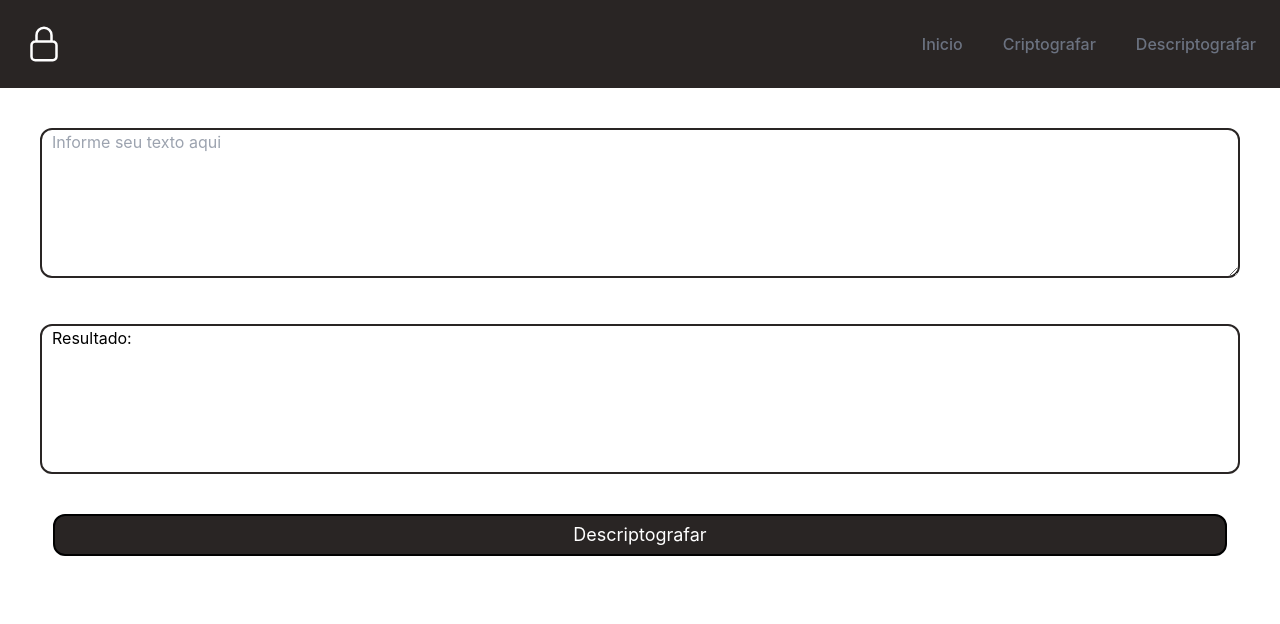
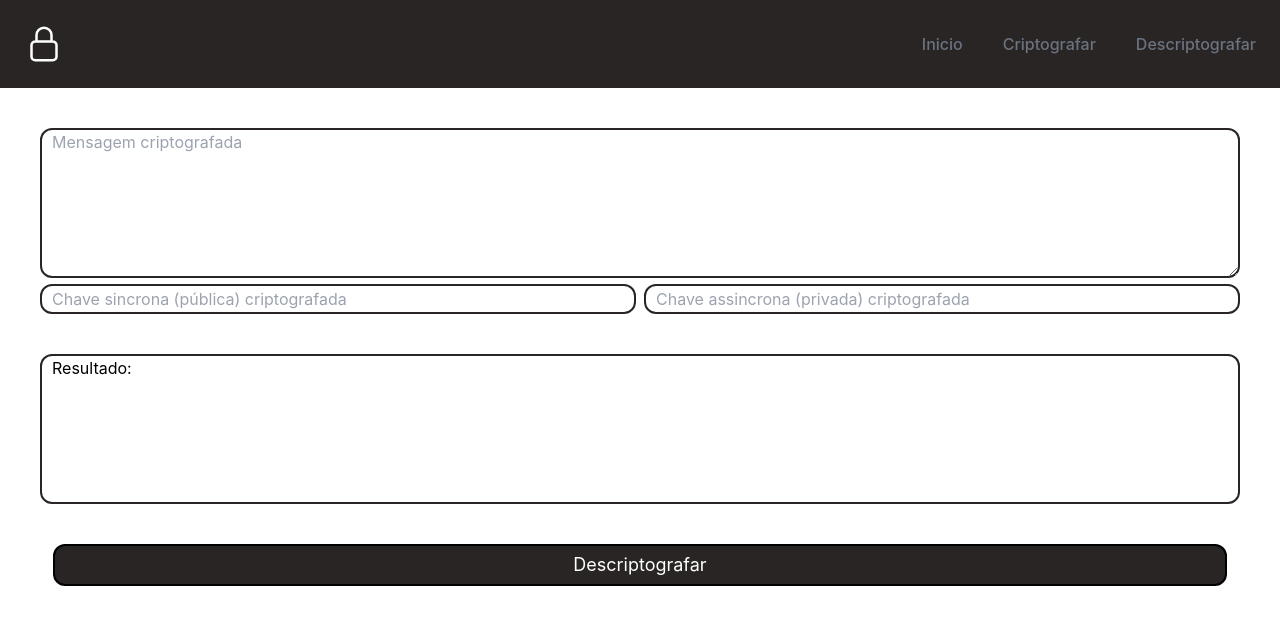
Before and after one commit to PedroLuisBrilhadori/application-RSAcryptography, a Next.js app: page /decrypt in a window 1280 px wide. Shown: the top 624 px of the page. Built offline with nearby package versions, Linux system fonts and the light colour scheme.

Commit message:
fix: remove form and change style of elements

```diff
--- /dev/null
+++ b/src/components/Button/index.tsx
@@ -0,0 +1,18 @@
+import { NextPage } from 'next';
+import React from 'react'
+
+interface Props {
+    text: String;
+}
+
+const Button: NextPage<Props> = (props) => {
+    const {text} = props;
+
+    return (
+        <div className='items-center w-full text-center mb-10'>
+            <button className='self-center text-center bg-stone-800 w-11/12 rounded-xl text-white text-lg p-[5px] border-black border-2'>{text}</button>
+        </div>
+    )
+}
+
+export default Button;
--- a/src/components/ButtonSubmit/index.tsx
+++ /dev/null
@@ -1,18 +0,0 @@
-import { NextPage } from 'next';
-import React from 'react'
-
-interface Props {
-    text: String;
-}
-
-const ButtonSubmit: NextPage<Props> = (props) => {
-    const {text} = props;
-
-    return (
-        <div className='items-center w-full text-center'>
-            <button type='submit' className='self-center text-center bg-stone-800 w-11/12 rounded-xl text-white text-lg p-[5px] border-black border-2'>{text}</button>
-        </div>
-    )
-}
-
-export default ButtonSubmit;
--- a/src/pages/decrypt.tsx
+++ b/src/pages/decrypt.tsx
@@ -1,30 +1,41 @@
 import React, { useState } from 'react'
-import ButtonSubmit from '../components/ButtonSubmit';
+import Button from '../components/Button';
 import Header from '../components/Header'
 import ResultText from '../components/ResultText'
 
 export default function Decrypt() {
   const [changeText, setChangeText] = useState('');
+  const [changeKeyPrivateText, setChangeKeyPrivateText] = useState('');
+  const [changeKeyPublicText, setChangeKeyPublicText] = useState('');
 
-  function handleOnChange(e: any){
+  function handleOnChangeText(e: any){
     setChangeText(e.target.value);
+  }
+
+  function handleOnChangeKeyPublic(e: any){
+    setChangeKeyPublicText(e.target.value);
+  }
+
+  function handleOnChangeKeyPrivate(e: any){
+    setChangeKeyPrivateText(e.target.value);
   }
 
   return (
     <>
       <Header />
+        <div className='mx-10 mt-10 w-auto h-max'>
+          <textarea placeholder='Mensagem criptografada' className='w-full h-[150px] rounded-xl bg-white border-2 border-stone-800 text-black pl-[10px] overflow-auto' id='textDecrypt' onChange={handleOnChangeText} value={changeText} />
+        </div>
 
-      <form action='/api/' method='post'>
-        <div className='m-10 w-auto h-max'>
-          <textarea placeholder='Informe seu texto aqui' className='w-full h-[150px] rounded-xl bg-white border-2 border-stone-800 text-black pl-[10px] overflow-auto' id='textDecrypt' onChange={handleOnChange}>
-            {changeText}
-          </textarea>
+        <div className='mx-10 w-auto h-max flex'>
+          <input type='number' placeholder='Chave sincrona (pública) criptografada' className='w-full h-[30px] rounded-xl bg-white border-2 border-stone-800 text-black pl-[10px] overflow-auto mr-2' id='textDecrypt' onChange={handleOnChangeKeyPublic} value={changeKeyPublicText} />
+
+          <input type='number' placeholder='Chave assincrona (privada) criptografada' className='w-full h-[30px] rounded-xl bg-white border-2 border-stone-800 text-black pl-[10px] overflow-auto' id='textDecrypt' onChange={handleOnChangeKeyPrivate} value={changeKeyPrivateText} />
         </div>
 
         <ResultText result='Resultado:' id='textResult' />
 
-        <ButtonSubmit text='Descriptografar' />
-      </form>
+        <Button text='Descriptografar' />
     </>
   )
 }
--- a/src/pages/encrypt.tsx
+++ b/src/pages/encrypt.tsx
@@ -1,5 +1,5 @@
 import React, {useState} from 'react'
-import ButtonSubmit from '../components/ButtonSubmit';
+import Button from '../components/Button';
 import Header from '../components/Header'
 import ResultText from '../components/ResultText'
 
@@ -16,14 +16,12 @@ export default function Encrypt() {
 
       <form action='/api/' method='post'>
         <div className='m-10 w-auto h-max'>
-          <textarea placeholder='Informe seu texto aqui' className='w-full h-[150px] rounded-xl bg-white border-2 border-stone-800 text-black pl-[10px] overflow-auto' id='textEncrypt' onChange={handleOnChange}>
-            {changeText}
-          </textarea>
+          <textarea placeholder='Texto' className='w-full h-[150px] rounded-xl bg-white border-2 border-stone-800 text-black pl-[10px] overflow-auto' id='textEncrypt' onChange={handleOnChange} value={changeText} />
         </div>
 
         <ResultText result='Resultado:' id='textResult' />
 
-        <ButtonSubmit text='Criptografar' />
+        <Button text='Criptografar' />
       </form>
     </>
   )
```
